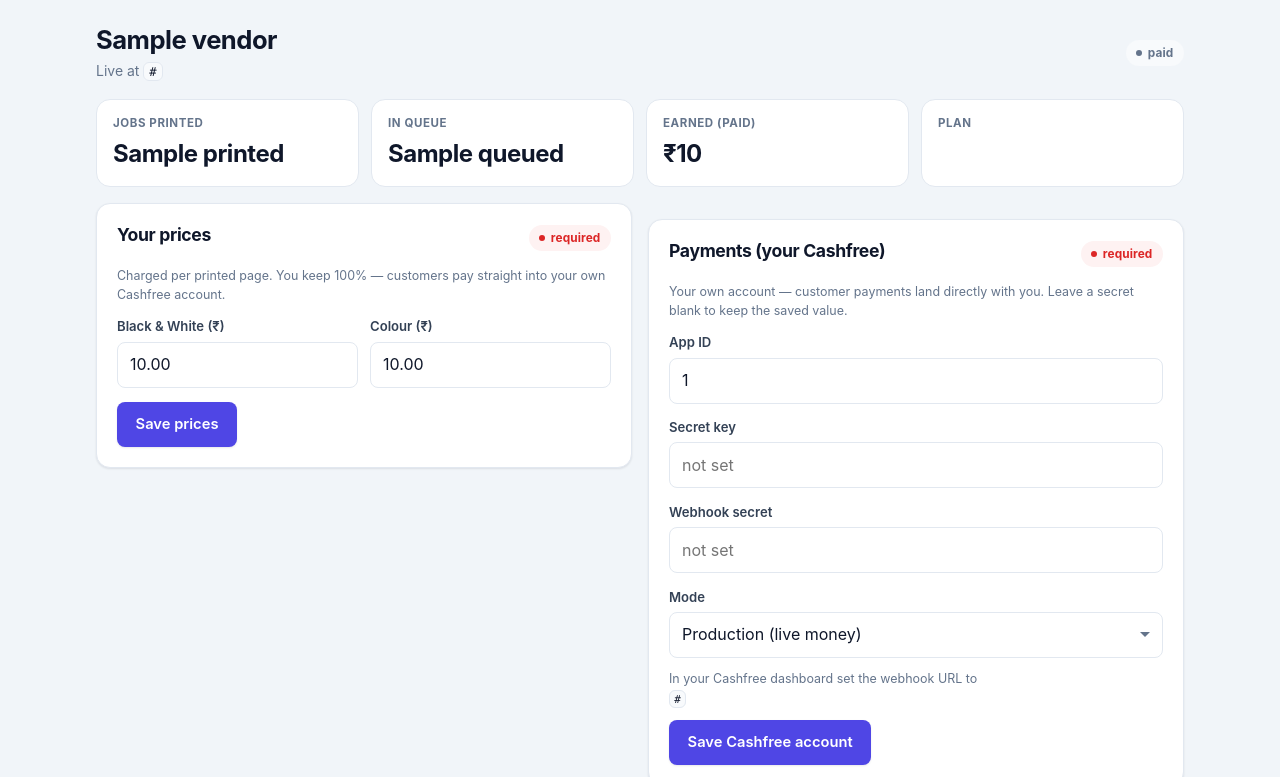
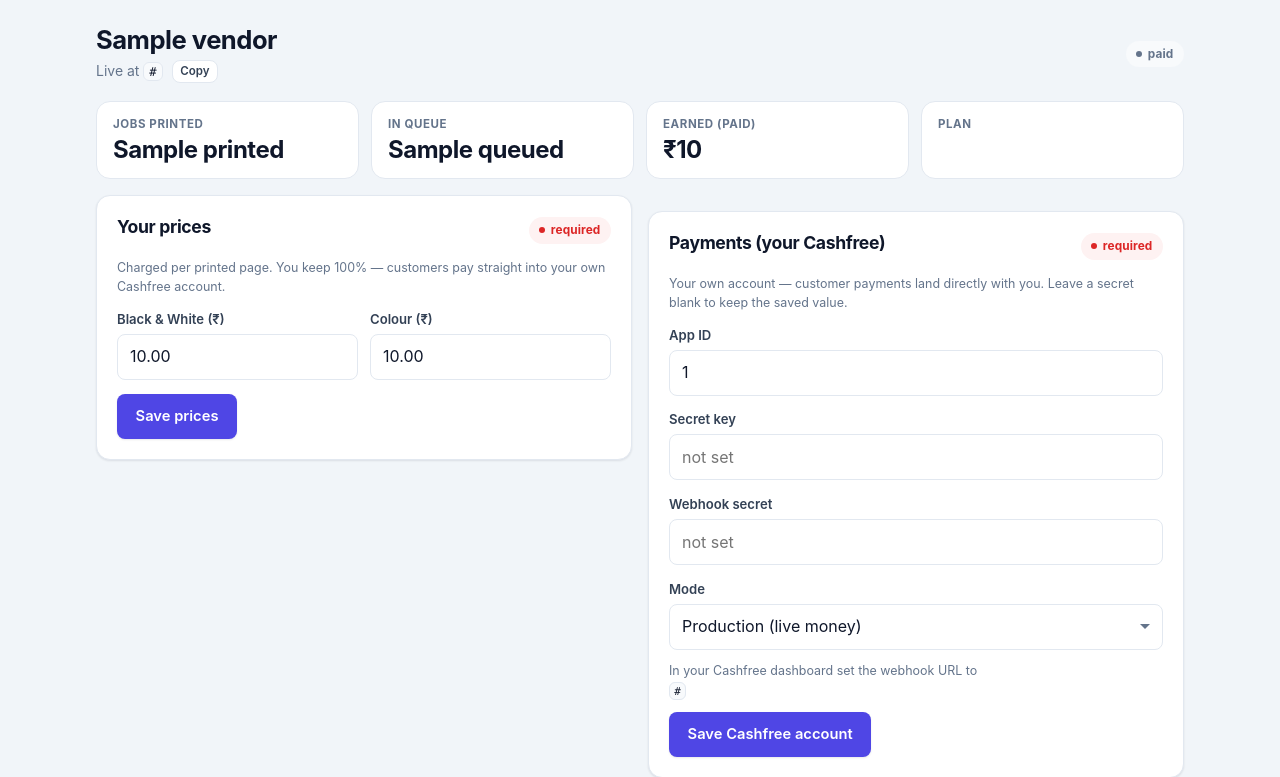
Before and after one commit to Souvik-Ghosh-js/PrintHub, a Flask app: template server/templates/vendor_dashboard.html in a window 1280 px wide. Shown: the part 53-830 px from the top of the page. Run offline with Flask 3, Linux system fonts and the light colour scheme; the template is opened without the code that fills it: most values are stand-ins (such as "Sample title", 1, 10 or a date in 2020).

Commit message:
Fix contact card and dashboard stat alignment
The two contact cards wrapped independently, so the Call/WhatsApp buttons
dropped to a second line in one card and not the other and the pair stopped
lining up. They now hold one row until the viewport is genuinely narrow,
where the actions stack full-width instead of being squeezed.

On the dashboard the Plan tile holds a word rather than a number, so its
ad-hoc smaller font left it floating against the three numeric tiles. Stat
tiles now pin the label to the top and the value to the bottom, giving a
shared baseline whatever the value is.

Also made the shop URL copyable — it is the string the vendor hands out.

Co-Authored-By: Claude Opus 5 <noreply@anthropic.com>

```diff
--- a/server/static/css/app.css
+++ b/server/static/css/app.css
@@ -249,11 +249,16 @@ tbody tr:hover td { background: var(--surface-2); }
 .stats { display: grid; grid-template-columns: repeat(auto-fit, minmax(140px, 1fr));
          gap: .75rem; }
 .stat { background: var(--surface); border: 1px solid var(--line);
-        border-radius: var(--r); padding: .9rem 1rem; }
+        border-radius: var(--r); padding: .9rem 1rem;
+        /* label pinned top, value pinned bottom, so a tile holding words
+           ("Lifetime") baselines with tiles holding numbers */
+        display: flex; flex-direction: column; justify-content: space-between; }
 .stat-label { font-size: .72rem; text-transform: uppercase; letter-spacing: .05em;
               color: var(--muted); font-weight: 650; }
 .stat-value { font-size: 1.5rem; font-weight: 700; letter-spacing: -.02em;
-              margin-top: .15rem; }
+              margin-top: .15rem; line-height: 1.15; }
+/* A word-valued tile sits smaller but on the same baseline as the numbers. */
+.stat-value.is-text { font-size: 1.15rem; padding-bottom: .12rem; }
 
 /* ---------- modal ---------- */
 .modal {
--- a/server/templates/vendor_dashboard.html
+++ b/server/templates/vendor_dashboard.html
@@ -16,6 +16,8 @@
   .kv-row + .kv-row { margin-top: .4rem; }
   .kv-row .k { color: var(--muted); font-weight: 600; }
   .kv-row .v { text-align: right; }
+  .btn-xs { padding: .12rem .45rem; font-size: .72rem; line-height: 1.5;
+            vertical-align: middle; margin-left: .35rem; }
 </style>
 {% endblock %}
 
@@ -24,7 +26,9 @@
   <div>
     <h1 style="margin-bottom:.2rem;">{{ vendor.shop_name }}</h1>
     <p class="muted" style="margin:0;">
-      {% if live %}Live at <code>{{ shop_url }}</code>
+      {% if live %}Live at <code id="shopUrl">{{ shop_url }}</code>
+        <button type="button" class="btn btn-ghost btn-xs" id="copyShopUrl"
+                data-url="{{ shop_url }}">Copy</button>
       {% else %}Not accepting orders yet — finish the setup below{% endif %}
     </p>
   </div>
@@ -51,7 +55,7 @@
   <div class="stat"><div class="stat-label">Earned (paid)</div>
     <div class="stat-value">₹{{ '%.0f'|format(stats.revenue) }}</div></div>
   <div class="stat"><div class="stat-label">Plan</div>
-    <div class="stat-value" style="font-size:1.1rem;">{{ plans[vendor.plan].label }}</div></div>
+    <div class="stat-value is-text">{{ plans[vendor.plan].label }}</div></div>
 </div>
 
 <div class="grid2">
@@ -318,3 +322,18 @@
   </div>
 </div>
 {% endblock %}
+
+{% block scripts %}
+<script>
+  (function () {
+    const btn = document.getElementById("copyShopUrl");
+    if (!btn) return;
+    btn.addEventListener("click", async () => {
+      try { await navigator.clipboard.writeText(btn.dataset.url); } catch (e) { return; }
+      const was = btn.textContent;
+      btn.textContent = "Copied";
+      setTimeout(() => { btn.textContent = was; }, 1400);
+    });
+  })();
+</script>
+{% endblock %}
```
Also changed, not shown: server/templates/landing.html (+13 -3 lines).
